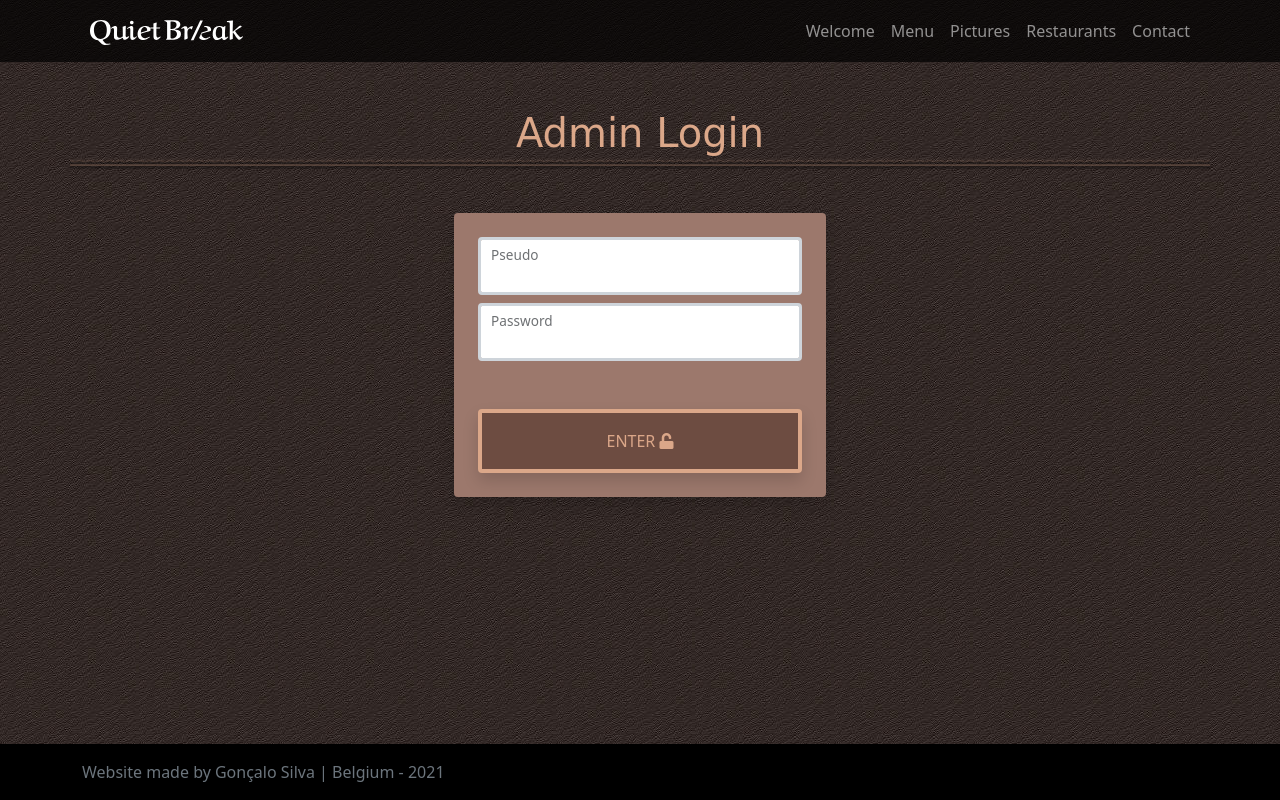
After one commit to gonzalovsilva/restaurant-LAMP, a PHP site: page /admin.php in a window 1280 px wide. The commit adds this page. Run offline with PHP 8.4, Linux system fonts and the light colour scheme; data that the repository does not hold is empty; some web fonts are replaced.

Commit message:
connect contact form + login page to db

```diff
--- /dev/null
+++ b/application/source/access.php
@@ -0,0 +1,3 @@
+<?php
+if (!defined('getaccess')) die('Direct access not permitted');
+?>
--- /dev/null
+++ b/application/source/admin.php
@@ -0,0 +1,15 @@
+<?php
+session_start();
+define('getaccess', TRUE);
+include 'header.php';
+
+if (!isset($_SESSION['user'])) {
+    include 'login.php';
+}else{
+
+    include 'admin_panel.php';
+
+}
+?>
+
+<?php include 'footer.php'; ?>
--- /dev/null
+++ b/application/source/config.php
@@ -0,0 +1,4 @@
+<?php
+include 'access.php';
+$bdd = new PDO('mysql:host=database;dbname=mydb', 'root', 'root');
+?>
--- a/application/source/css/style.css
+++ b/application/source/css/style.css
@@ -199,6 +199,10 @@ h2 {
   background-color: #84db6a !important;
   color: black !important;
 }
+.bg-error{
+  background-color: #d44343 !important;
+  color: #eee !important;
+}
 
 @media (min-width: 767px) {
   #contact-ph {
--- a/application/source/footer.php
+++ b/application/source/footer.php
@@ -1,6 +1,4 @@
-<?php
-if (!defined('getaccess')) die('Direct access not permitted');
-?>
+<?php include 'access.php';?>
 <!-- end main title -->
     <!-- begin footer -->
     <div class="spacer"></div>
@@ -16,7 +14,6 @@ if (!defined('getaccess')) die('Direct access not permitted');
     <!-- end Bootstrap 5 script -->
     <?php
     if($curPage == 'restaurants.php') echo '<script src="js/actions_resto.js"></script>';
-
     ?>
 </body>
 
--- a/application/source/header.php
+++ b/application/source/header.php
@@ -1,5 +1,5 @@
 <?php
-if (!defined('getaccess')) die('Direct access not permitted');
+include 'access.php';
 $curPage = basename($_SERVER['PHP_SELF']); /* Returns The Current PHP File Name */
 
 switch ($curPage) {
--- a/application/source/js/actions_resto.js
+++ b/application/source/js/actions_resto.js
@@ -1,8 +1,3 @@
-// var myDropdown = document.getElementById('dropdownLocation')
-// myDropdown.addEventListener('show.bs.dropdown', function () {
-//     // console.log("hello!");
-
-// })
 var b_location1 = document.getElementById('loc1');
 var b_location2 = document.getElementById('loc2');
 var b_location3 = document.getElementById('loc3');
--- /dev/null
+++ b/application/source/login.php
@@ -0,0 +1,56 @@
+<?php include 'access.php';
+
+if (isset($_POST['ad_pseudo']) and isset($_POST['ad_pass'])) {
+    // echo '<script>console.log("Well donne!");</script>';
+    include "config.php";
+    $ad_pseudo = strip_tags($_POST['ad_pseudo']);
+    // $ad_pass = strip_tags($_POST['ad_pass']);
+
+    $requete = $bdd->prepare('SELECT * FROM members WHERE pseudo= ?');
+    $requete->execute(array($ad_pseudo));
+    $donnees = $requete->fetch();
+    // print_r($donnees);
+    $isItValid = password_verify($_POST['ad_pass'], $donnees['pass']);
+    if($isItValid){
+        // echo 'Le mot de passe est valide !';
+
+        $_SESSION['user'] = $ad_pseudo;
+    }else{
+        // echo 'Le mot de passe est invalide.';
+
+    };
+    // $insertUser = $bdd->prepare("INSERT INTO members (pseudo, pass) VALUES (?, ?)");
+
+    // $ad_pass = password_hash($ad_pass, PASSWORD_DEFAULT);
+
+    // $insertUser->execute(array($ad_pseudo,$ad_pass));
+
+    // echo '<script>console.log("Well donne!");</script>';
+}
+?>
+
+<main class="container spacer-main">
+    <div class="row py-4">
+        <div class="col-12 divider-top pb-4">
+            <h1 class="text-center c-s-light">Admin Login</h1>
+        </div>
+    </div>
+    <div class="container-sm">
+        <div class="row d-flex justify-content-center">
+            <form class="form-floating col-sm-8 col-md-6 col-lg-4 needs-validation shadow rounded bg-p-light p-4" action="#" method="post">
+                <div class="form-floating mb-2">
+                    <input type="text" class="form-control border-3" name="ad_pseudo" id="ad_pseudo" autocomplete="off" required>
+                    <!-- Add class  is-invalid if invalid    -->
+                    <label for="ad_pseudo" class="form-label">Pseudo</label>
+                </div>
+                <div class="form-floating mb-2">
+                    <input type="password" class="form-control border-3" name="ad_pass" id="ad_pass" autocomplete="off" required>
+                    <label for="ad_pass" class="form-label">Password</label>
+                </div>
+                <div class="form-floating mt-5">
+                    <button id="submit" class="col-12 btn bg-p-color b-s-light border-4 shadow py-3 c-s-light b_hover" type="submit">ENTER <i class="fas fa-unlock"></i></button>
+                </div>
+            </form>
+        </div>
+    </div>
+</main>
```
Also changed, not shown: application/source/admin_panel.php (added, +7 -0 lines), application/source/contact.php (+22 -15 lines), application/source/form_contact_post.php (+2 -6 lines), application/source/index.php (+5 -3 lines), application/source/menu.php (+5 -3 lines), application/source/pictures.php (+5 -3 lines), application/source/pictures2.php (+5 -3 lines), application/source/pictures3.php (+5 -3 lines), application/source/pictures4.php (+5 -3 lines), application/source/restaurants.php (+5 -3 lines).
